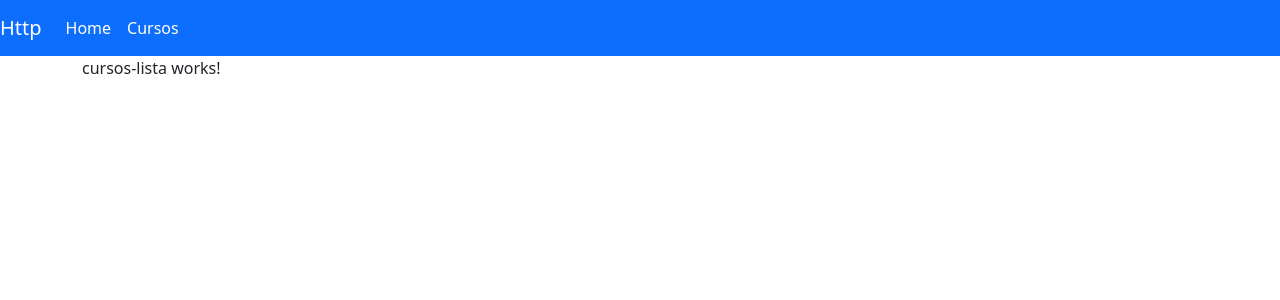
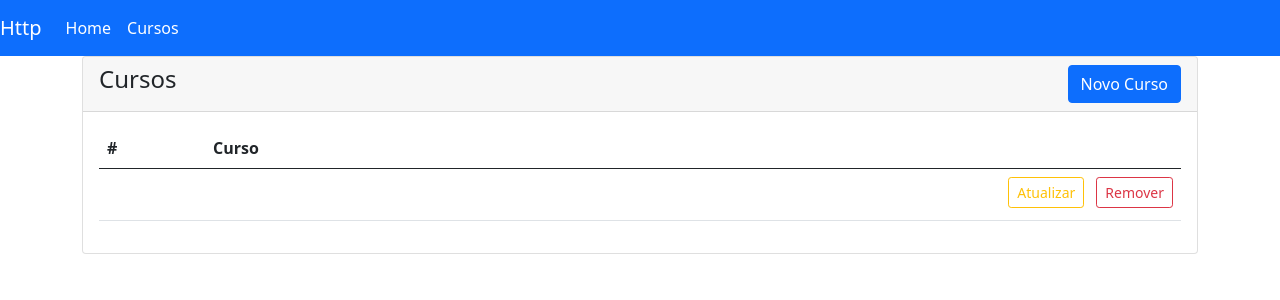
Before and after one commit to CodeAndre/requestHttp, an Angular app: page /cursos in a window 1280 px wide. Shown: the top 300 px of the page. Built offline with nearby package versions, Linux system fonts and the light colour scheme.

Commit message:
put table

```diff
--- a/src/app/app.component.css
+++ b/src/app/app.component.css
@@ -0,0 +1,3 @@
+.conatiner {
+    margin-top: 2rem;
+}
--- a/src/app/cursos/cursos-lista/cursos-lista.component.css
+++ b/src/app/cursos/cursos-lista/cursos-lista.component.css
@@ -0,0 +1,3 @@
+.butao {
+    margin-right: 12px;
+}
--- a/src/app/cursos/cursos-lista/cursos-lista.component.html
+++ b/src/app/cursos/cursos-lista/cursos-lista.component.html
@@ -1 +1,37 @@
-<p>cursos-lista works!</p>
+<div class="card">
+    <div class="card-header">
+        <div class="float-start">
+            <h4>Cursos</h4>
+        </div>
+        <div class="float-end">
+            <button type="button" class="btn btn-primary" [routerLink]="['cursos']">Novo Curso</button>
+        </div>
+    </div>
+    <div class="card-body">
+        <table class="table table-hover">
+            <thead>
+                <tr>
+                    <th>#</th>
+                    <th>Curso</th>
+                    <th></th>
+                </tr>
+            </thead>
+            <tbody>
+                <tr>
+                    <td></td>
+                    <td></td>
+                    <td >
+                        <span class="float-end">
+                            <button class="btn btn-outline-warning mb-1 btn-sm butao">
+                                Atualizar
+                            </button>
+                            <button class="btn btn-outline-danger mb-1 btn-sm">
+                                Remover
+                            </button>
+                        </span>
+                    </td>
+                </tr>
+            </tbody>
+        </table>
+    </div>
+</div>
```
Also changed, not shown: 1 other file (tests, documents, lock files or other folders).
